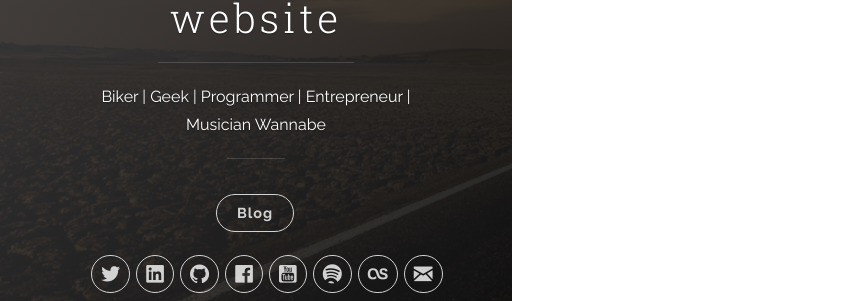
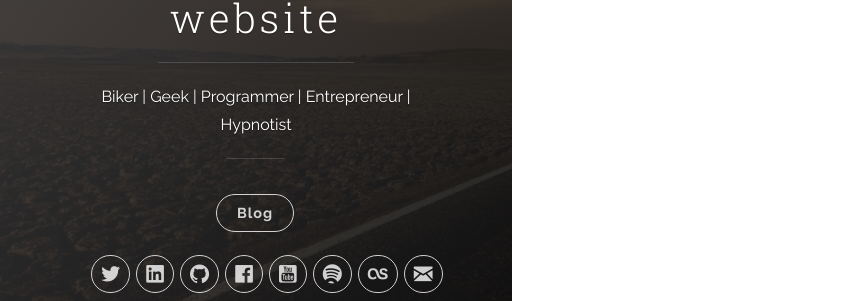
Before and after one commit to msmarcal/msmarcal.github.io, a Jekyll site: the page built from index.html, in a window 1280 px wide. Shown: the part 366-667 px from the top of the page, without its empty margins (0-865 px from the left). Built offline with Jekyll 4.4.1, drawn with Linux system fonts in a browser that asks for light colours; nearby versions of some CDN libraries; the list of posts is cut into pages by our own code.

Commit message:
Update _config.yml

```diff
--- a/_config.yml
+++ b/_config.yml
@@ -1,6 +1,6 @@
 # Site settings
 title: msmarcal website
-description: 'Biker | Geek | Programmer | Entrepreneur | Musician Wannabe'
+description: 'Biker | Geek | Programmer | Entrepreneur | Hypnotist'
 url: 'http://smarcal.com'
 baseurl: '/'
 keywords: 'msmarcal, Marcelo Subtil Marçal, Marcelo Subtil Marcal, Marcelo Marcal, Marcelo Marçal'
```
